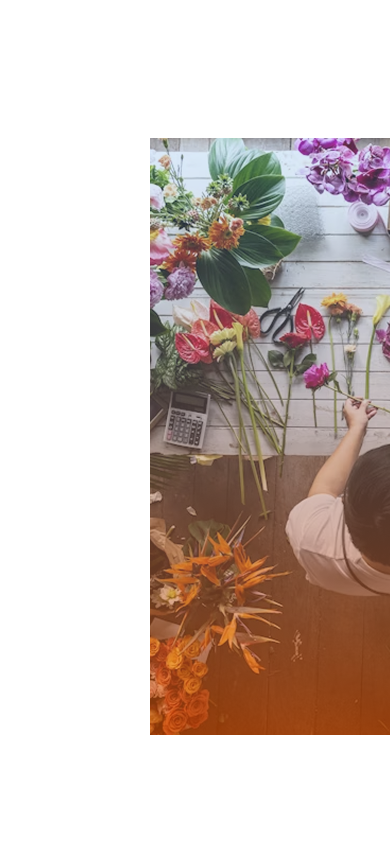
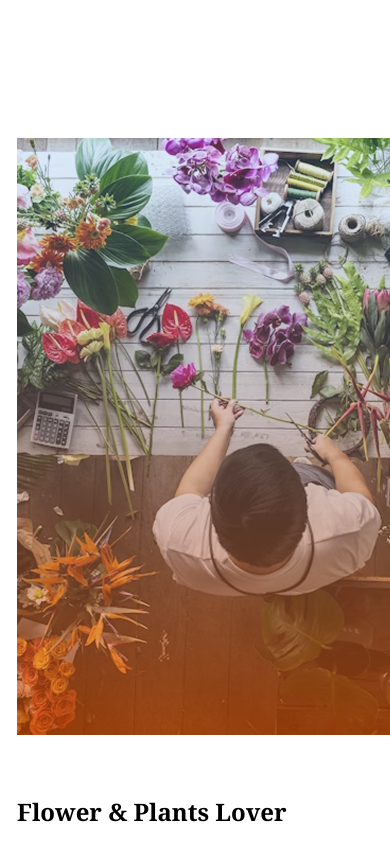
Before and after one commit to uhanicodes/assignment-2-responsive-flowers-, a plain HTML site: page index.html in a window 390 px wide. Shown: the part 3100-3944 px from the top of the page. Drawn offline with Linux system fonts and the light colour scheme.

Commit message:
plant lover responsive done

```diff
--- a/styles/style.css
+++ b/styles/style.css
@@ -174,6 +174,16 @@ nav {
     gap: 20px;
 }
 
+/* plant lover responsive */
+
+@media screen and (max-width: 576px){
+    .plants-lover-container {
+        margin-left: 17px;
+        margin-right: 15px;
+        flex-direction: column;
+    }
+}
+
 /* Latest deals styles */
 
 .latest-deal {
```
